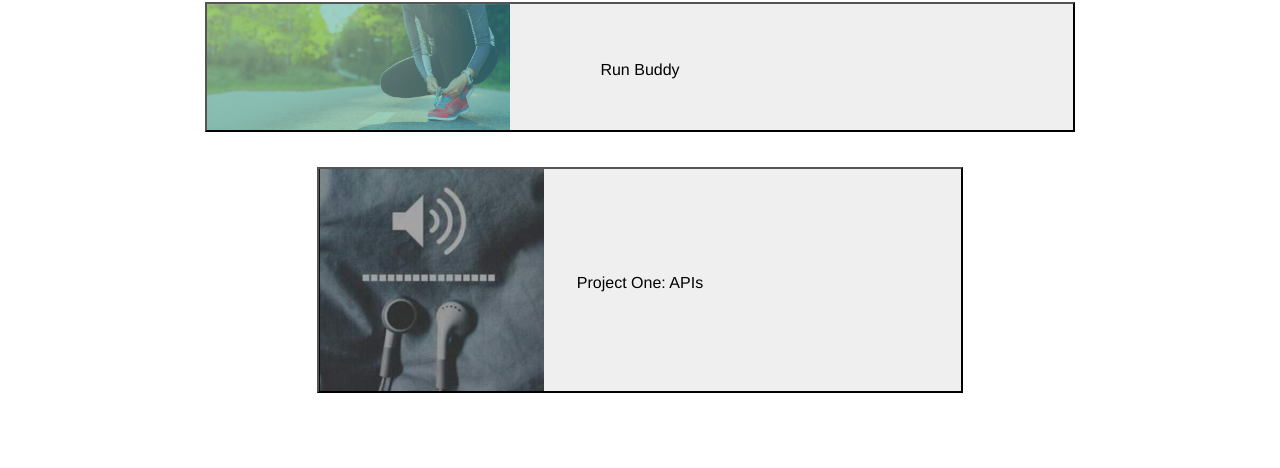
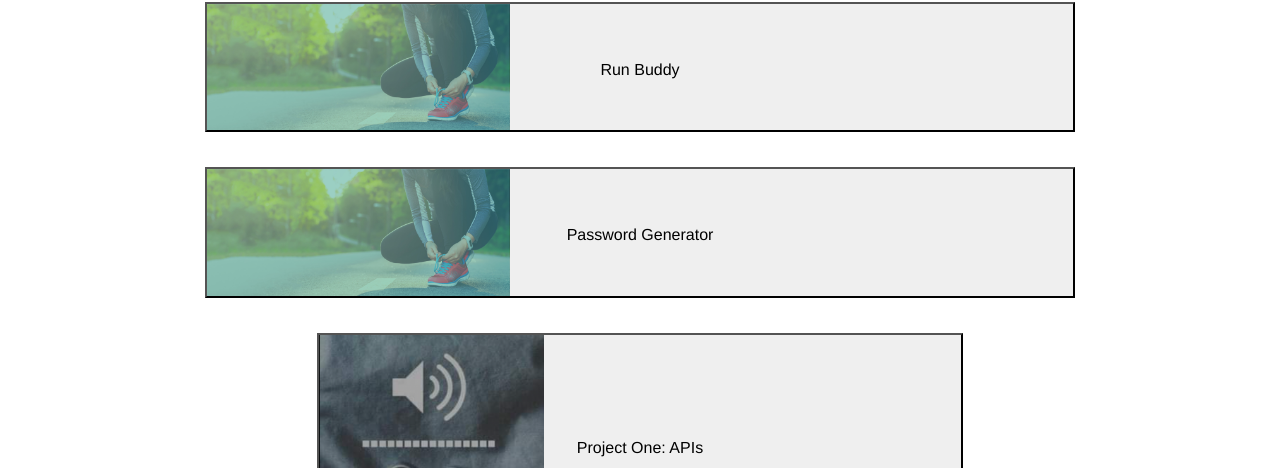
Before and after one commit to sukipannu/personal-portfolio, a plain HTML site: page index.html in a window 1280 px wide. Shown: the part 737-1205 px from the top of the page. Drawn offline with nearby package versions, Linux system fonts and the light colour scheme.

Commit message:
added password generator link

```diff
--- a/index.html
+++ b/index.html
@@ -53,6 +53,8 @@
 <section id="my-work">
   <h2 class="section-title primary-border">My Work</h2><br>
   <br>
+
+<!--Run Buddy-->
   <article class="trainer">
     <div class="container">
       <button type="project">
@@ -63,6 +65,19 @@
     </div>
   </article>
 
+  <!--Password Generator-->
+  <article class="trainer">
+    <div class="container">
+      <button type="project">
+      <a href="https://sukipannu.github.io/friendly-parakeet/">
+      <img src="./assets/Images/hero-bg.jpeg" alt="runner tying shoes"/>
+    </a></button>
+      <div class="centered">Password Generator</div>
+    </div>
+  </article>
+
+
+ <!--Project One-->
   <article class="trainer">
     <div class="container">
       <button type="project">
@@ -74,6 +89,7 @@
   </article>
 </section>
 
+<!--Project Two-->
 <article class="trainer">
   <div class="container">
     <button type="project">
@@ -83,6 +99,10 @@
     <div class="centered">Project Two: Wishagram</div>
   </div>
 </article>
+
+
+
+
 </section>
 <!--end My Work Section-->
 
```
